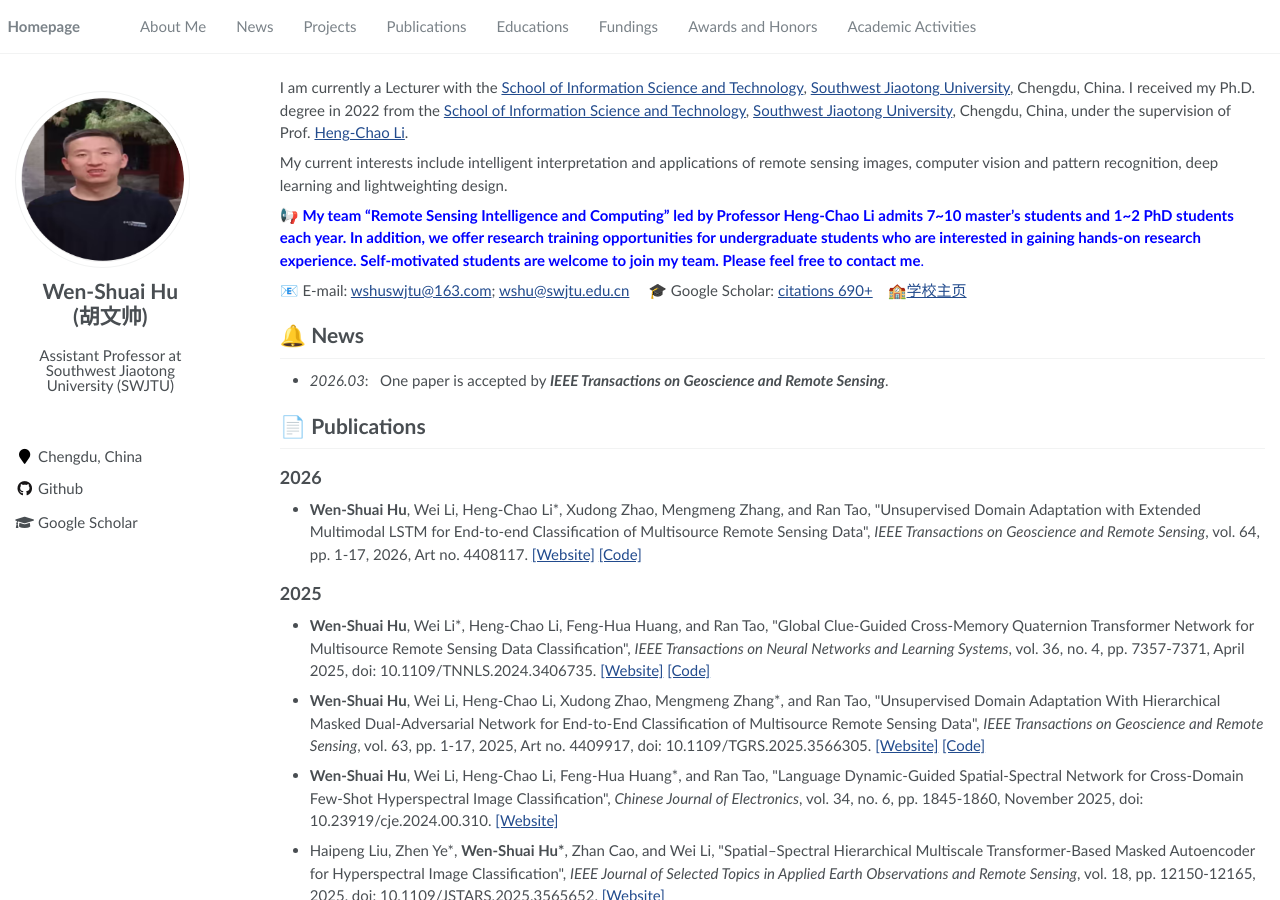
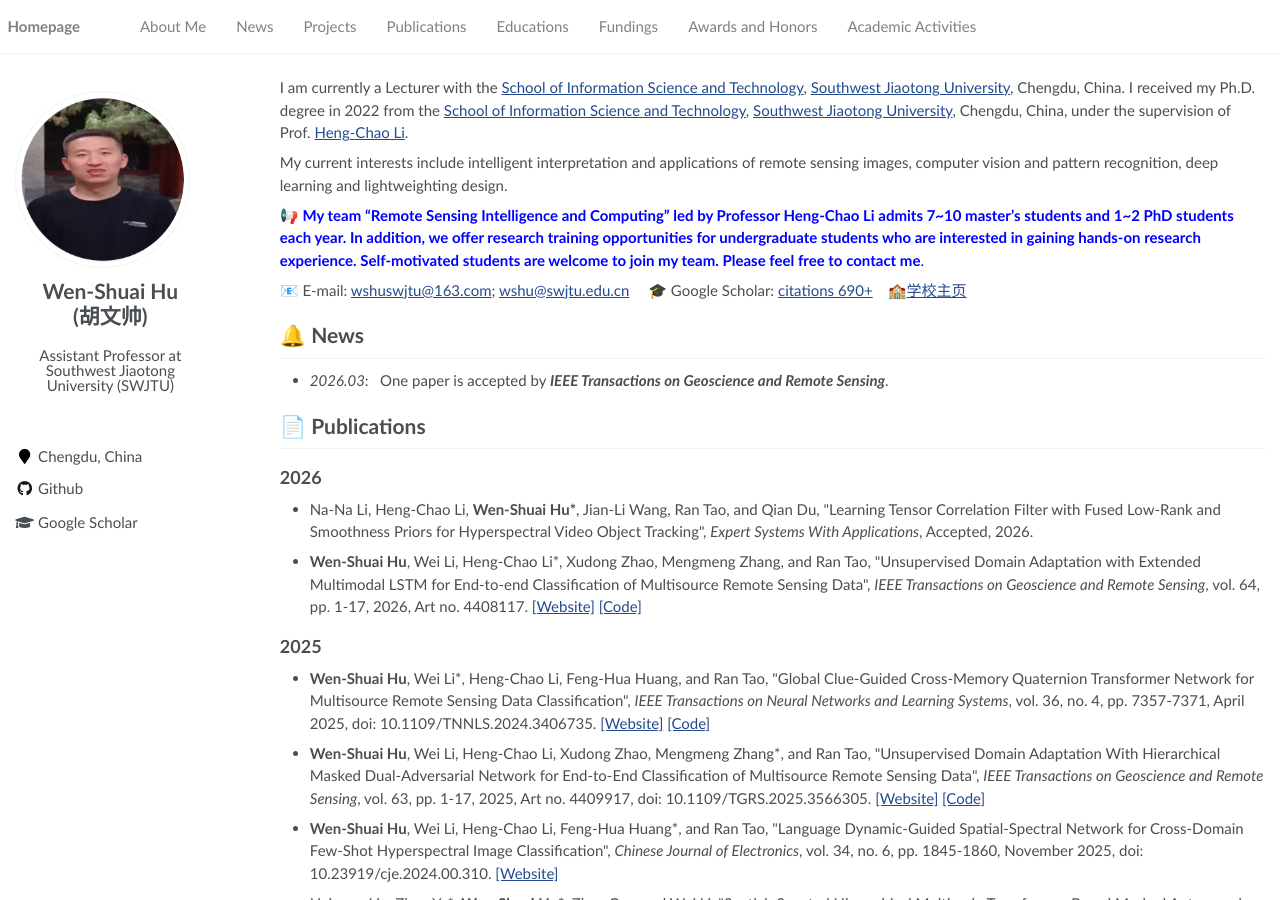
Before and after one commit to WenshuaiHu/wenshuaihu.github.io, a Jekyll site: the page built from pages/about.md, in a window 1280 px wide and 900 px high. Built offline with Jekyll 4.4.1, drawn with Linux system fonts in a browser that asks for light colours; a script that is not in the unit is left out.

Commit message:
Update about.md

```diff
--- a/pages/about.md
+++ b/pages/about.md
@@ -49,7 +49,7 @@ My current interests include intelligent interpretation and applications of remo
 
 ## 2026
 
-
+- Na-Na Li, Heng-Chao Li, **Wen-Shuai Hu\***, Jian-Li Wang, Ran Tao, and Qian Du, \"Learning Tensor Correlation Filter with Fused Low-Rank and Smoothness Priors for Hyperspectral Video Object Tracking\", _Expert Systems With Applications_, Accepted, 2026.
 
 - **Wen-Shuai Hu**, Wei Li, Heng-Chao Li\*, Xudong Zhao, Mengmeng Zhang, and Ran Tao, \"Unsupervised Domain Adaptation with Extended Multimodal LSTM for End-to-end Classification of Multisource Remote Sensing Data\", _IEEE Transactions on Geoscience and Remote Sensing_, vol. 64, pp. 1-17, 2026, Art no. 4408117. [[Website]](https://xplorestaging.ieee.org/document/11480897) [[Code]](https://github.com/WenshuaiHu/UDA_MSRS_CCU-MaxNet)
 
```
